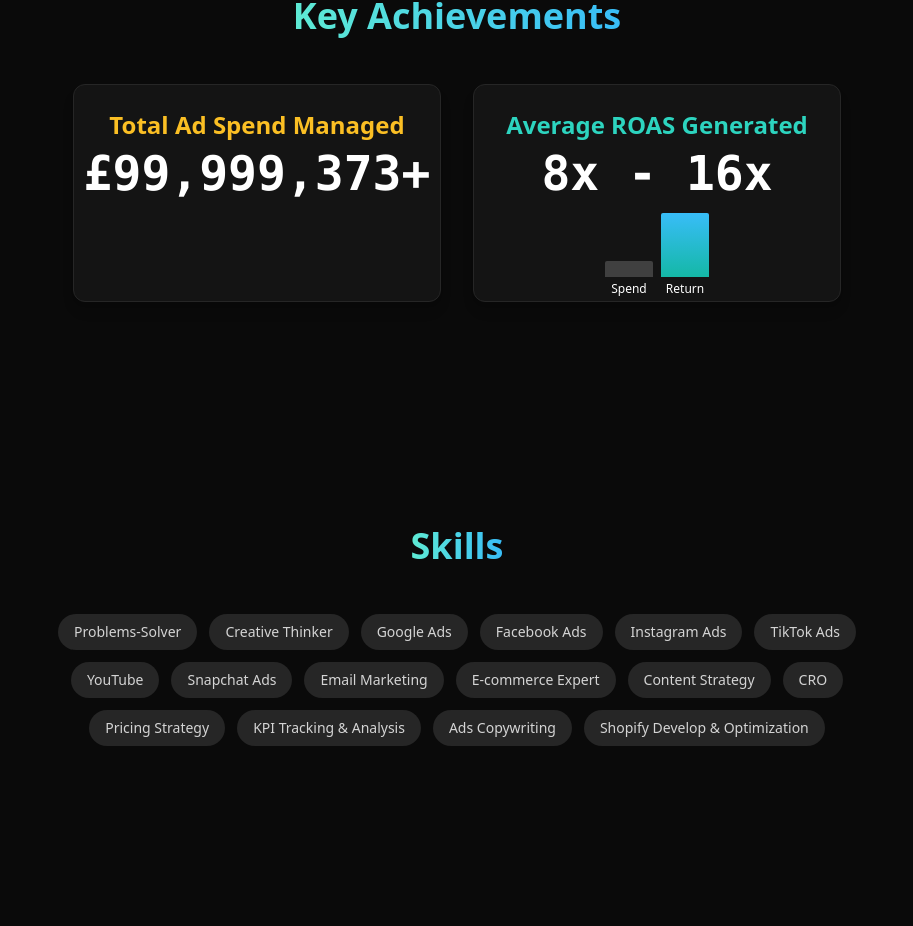
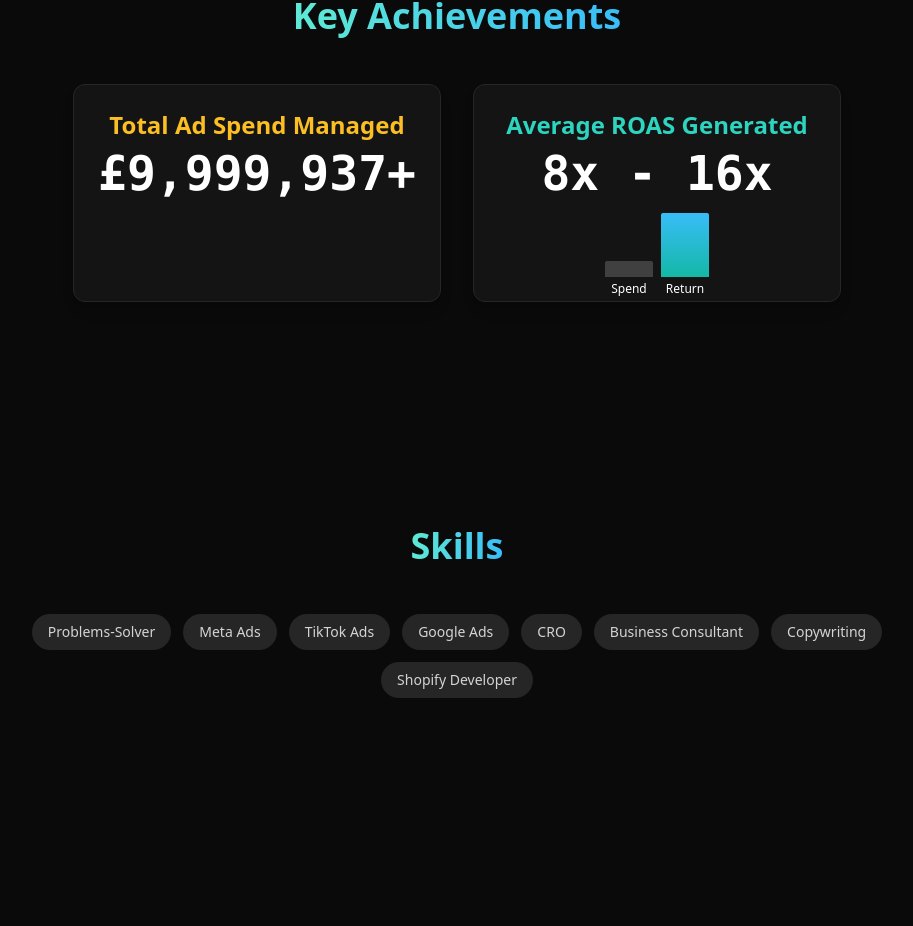
Before and after one commit to AbdullahRashid99/Abdullah-Rashid-Portfolio-V.1, a React (Vite) app: page / in a window 1280 px wide. Shown: the part 3929-4855 px from the top of the page, without its empty margins (183-1096 px from the left). Built offline with nearby package versions, Linux system fonts and the light colour scheme.

Commit message:
Update Portfolio-Enhanced.jsx

```diff
--- a/src/Portfolio-Enhanced.jsx
+++ b/src/Portfolio-Enhanced.jsx
@@ -66,9 +66,7 @@ const experienceData = [
 
 // --- Skills Data ---
 const skillsData = [
-  "Problems-Solver", "Creative Thinker", "Google Ads", "Facebook Ads", "Instagram Ads", "TikTok Ads", "YouTube", "Snapchat Ads",
-  "Email Marketing", "E-commerce Expert", "Content Strategy", "CRO", "Pricing Strategy", "KPI Tracking & Analysis", "Ads Copywriting",
-  "Shopify Develop & Optimization"
+  "Problems-Solver", "Meta Ads", "TikTok Ads", "Google Ads", "CRO", "Business Consultant", "Copywriting", "Shopify Developer",
 ];
 
 // --- Projects Data ---
@@ -370,7 +368,7 @@ export default function Portfolio() {
             <Card>
               <CardContent>
                 <h3 className="text-2xl font-bold text-amber-400 mb-2">Total Ad Spend Managed</h3>
-                <p className="text-5xl font-mono font-bold text-white flex justify-center"><AnimatedCounter value={100000000} /></p>
+                <p className="text-5xl font-mono font-bold text-white flex justify-center"><AnimatedCounter value={10000000} /></p>
               </CardContent>
             </Card>
             <Card>
```
